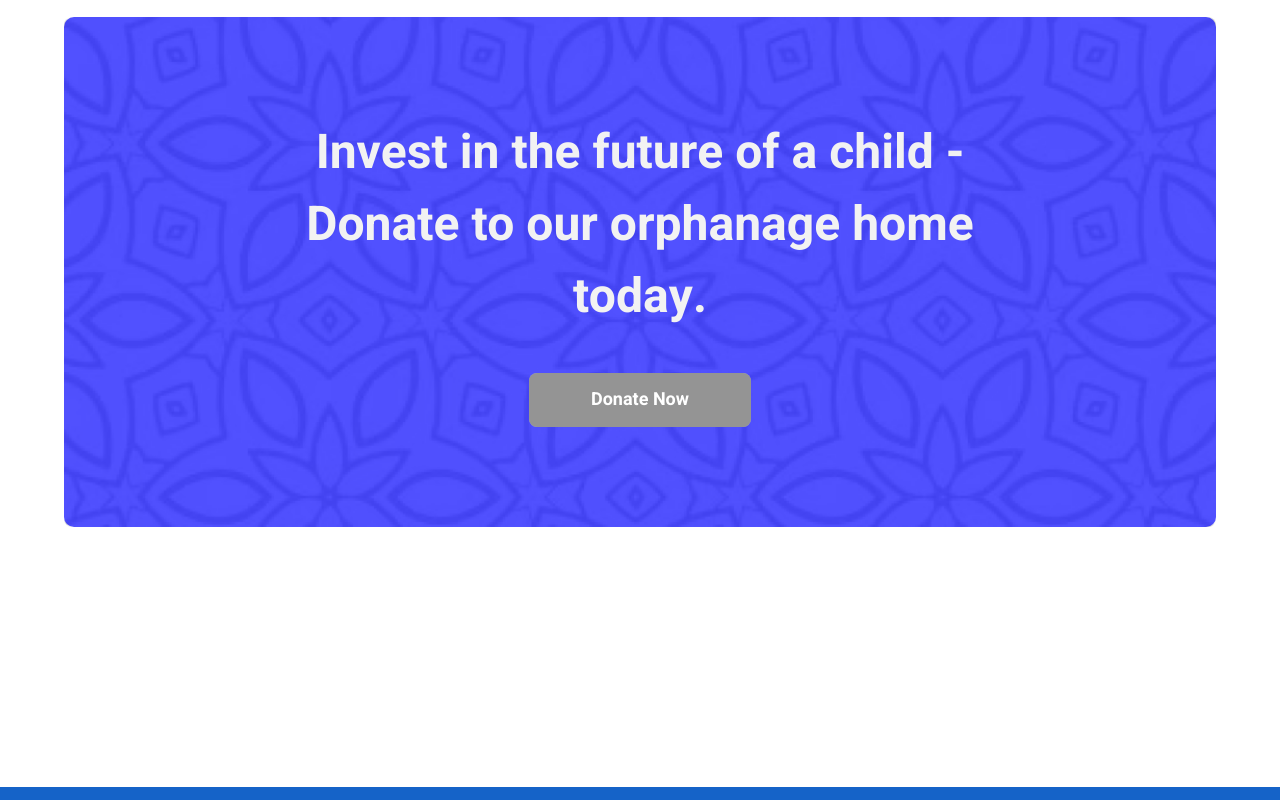
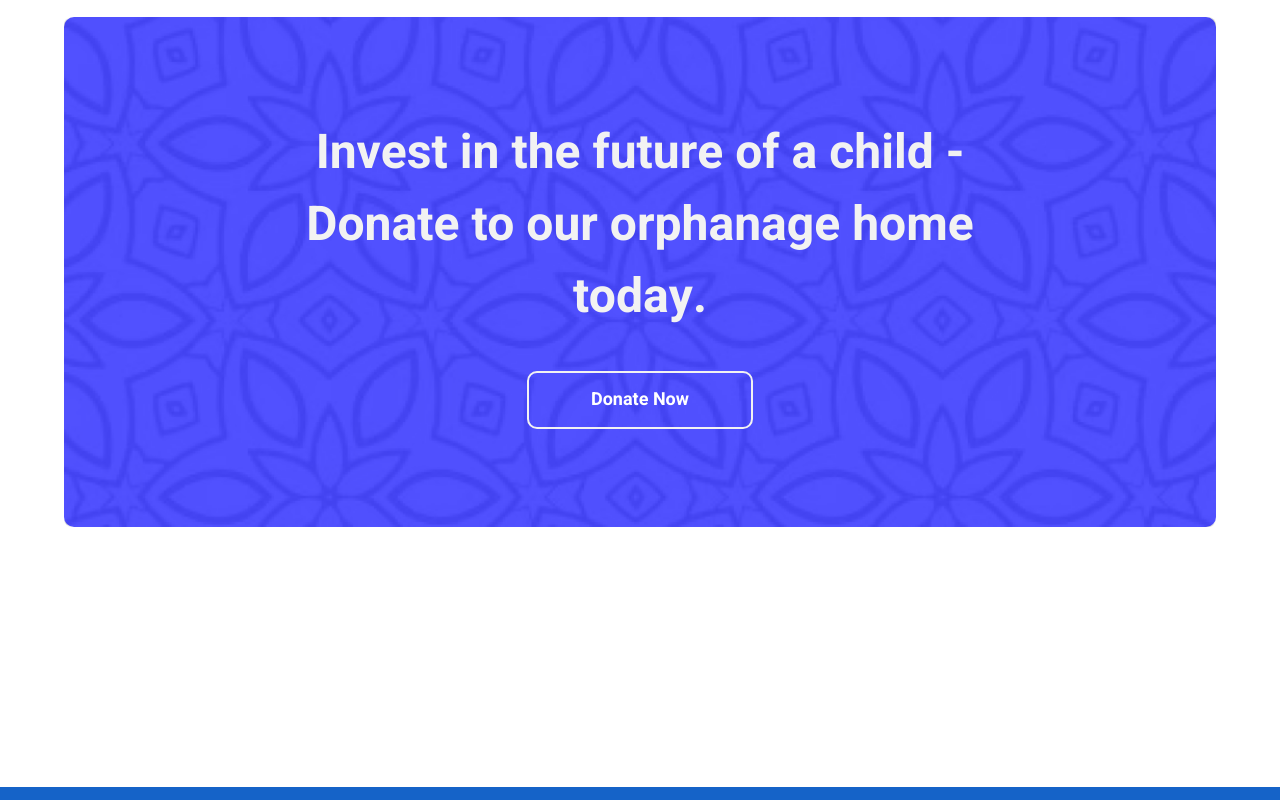
Before and after one commit to a-ww2-er/helphub, a React (Create React App) app: page /orphanages/1 in a window 1280 px wide. In both pictures the pointer is over the link 639 px from the left and 4468 px from the top of the page. Shown: the part 4068-4868 px from the top of the page. Built offline with nearby package versions, Linux system fonts and the light colour scheme.

Commit message:
added background image in persuasion page component due to inability to extract the bg-image i had to make an overlay which might get discomforted as screen size changes

```diff
--- a/src/components/persuasion-page/persuasion-page.css
+++ b/src/components/persuasion-page/persuasion-page.css
@@ -76,9 +76,13 @@
   }
   .persuation-page aside .donate_btn2{
     width:30%;
-    transition:color .6s ease-in;
+    background-color:white;
+    transition:all .3s ease-in;
   }
   .persuation-page aside .donate_btn2:hover{
     color:white;
+    box-shadow:none;
+    background-color:transparent;
+    outline:2px solid var(--tie-color);
   }
 }
```
